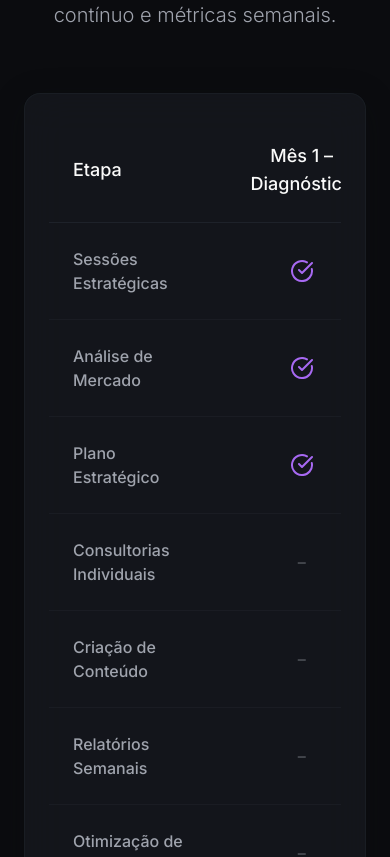
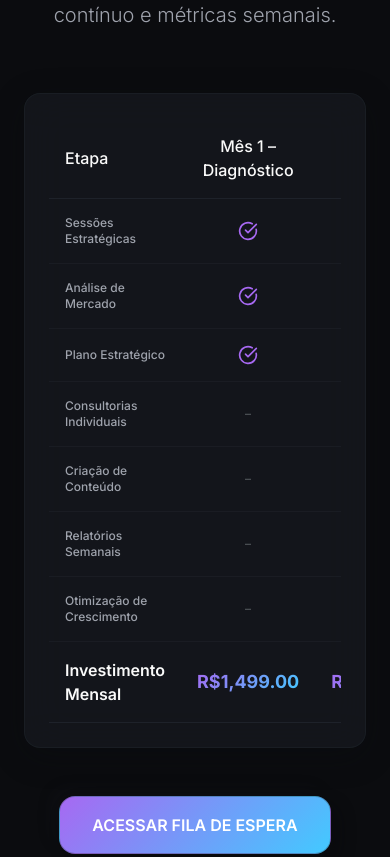
Before and after one commit to FragazBR/landing-fvstudios, a React (Vite) app: page / in a window 390 px wide. Shown: the part 5482-6339 px from the top of the page. Built offline with nearby package versions, Linux system fonts and the light colour scheme.

Commit message:
Ajuste responsivo: tabela de valores reduz fonte no mobile

```diff
--- a/src/components/HireUsSection.tsx
+++ b/src/components/HireUsSection.tsx
@@ -24,12 +24,12 @@ const HireUsSection = () => {
         <div className="max-w-6xl mx-auto fade-in">
             <div className="glass-card overflow-hidden">
               <div className="overflow-x-auto">
-              <table className="w-full">
+                <table className="w-full text-xs sm:text-sm md:text-base">
                   <thead>
                     <tr className="border-b border-border/50">
-                    <th className="text-left p-6 text-lg font-medium text-foreground">Etapa</th>
-                    <th className="text-center p-6 text-lg font-medium text-foreground">Mês 1 – Diagnóstico</th>
-                    <th className="text-center p-6 text-lg font-medium text-foreground">Meses 2-4 – Execução</th>
+                      <th className="text-left p-4 sm:p-6 text-base sm:text-lg font-medium text-foreground">Etapa</th>
+                      <th className="text-center p-4 sm:p-6 text-base sm:text-lg font-medium text-foreground">Mês 1 – Diagnóstico</th>
+                      <th className="text-center p-4 sm:p-6 text-base sm:text-lg font-medium text-foreground">Meses 2-4 – Execução</th>
                     </tr>
                   </thead>
                   <tbody className="text-muted-foreground">
@@ -43,17 +43,17 @@ const HireUsSection = () => {
                     { step: 'Otimização de Crescimento', month1: false, months24: true },
                   ].map((row, index) => (
                     <tr key={index} className="border-b border-border/30">
-                      <td className="p-6 font-medium">{row.step}</td>
-                      <td className="p-6 text-center">
+                      <td className="p-4 sm:p-6 font-medium">{row.step}</td>
+                      <td className="p-4 sm:p-6 text-center">
                         {row.month1 ? (
-                          <CheckCircle className="w-6 h-6 text-primary mx-auto" />
+                          <CheckCircle className="w-5 h-5 sm:w-6 sm:h-6 text-primary mx-auto" />
                         ) : (
                           <span className="text-muted-foreground/50">–</span>
                         )}
                       </td>
-                      <td className="p-6 text-center">
+                      <td className="p-4 sm:p-6 text-center">
                         {row.months24 ? (
-                          <CheckCircle className="w-6 h-6 text-primary mx-auto" />
+                          <CheckCircle className="w-5 h-5 sm:w-6 sm:h-6 text-primary mx-auto" />
                         ) : (
                           <span className="text-muted-foreground/50">–</span>
                         )}
@@ -61,12 +61,12 @@ const HireUsSection = () => {
                     </tr>
                   ))}
                   <tr className="border-b border-border/50">
-                    <td className="p-6 font-semibold text-foreground text-lg">Investimento Mensal</td>
-                    <td className="p-6 text-center">
-                      <div className="text-2xl font-bold text-gradient">R$1,499.00</div>
+                    <td className="p-4 sm:p-6 font-semibold text-foreground text-base sm:text-lg">Investimento Mensal</td>
+                    <td className="p-4 sm:p-6 text-center">
+                      <div className="text-lg sm:text-2xl font-bold text-gradient">R$1,499.00</div>
                     </td>
-                    <td className="p-6 text-center">
-                      <div className="text-2xl font-bold text-gradient">R$3,499.00<span className="text-base font-normal text-muted-foreground">/month</span></div>
+                    <td className="p-4 sm:p-6 text-center">
+                      <div className="text-lg sm:text-2xl font-bold text-gradient">R$3,499.00<span className="text-xs sm:text-base font-normal text-muted-foreground">/month</span></div>
                     </td>
                   </tr>
                 </tbody>
```
Lines whose indentation alone changed are shown as unchanged.
